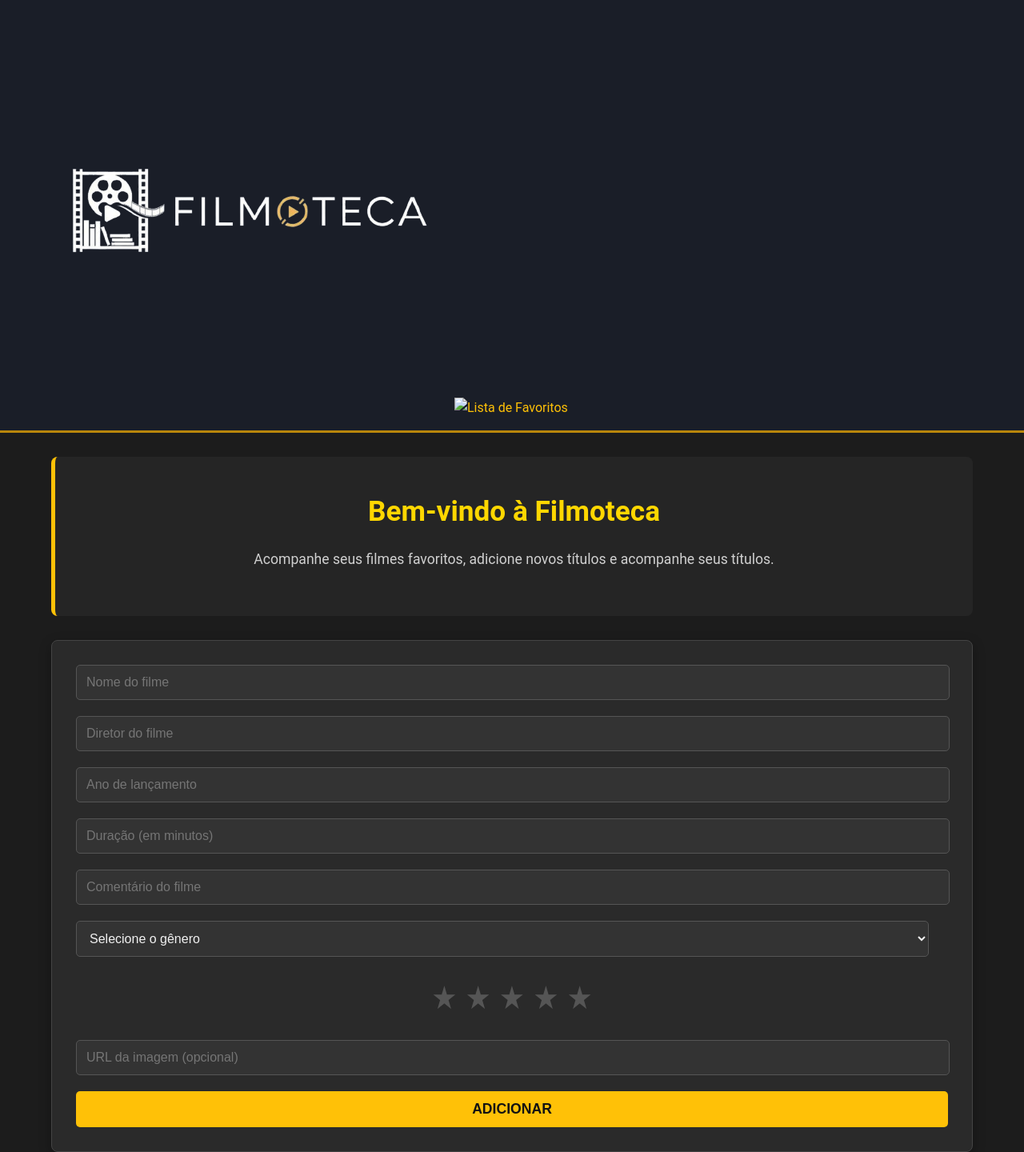
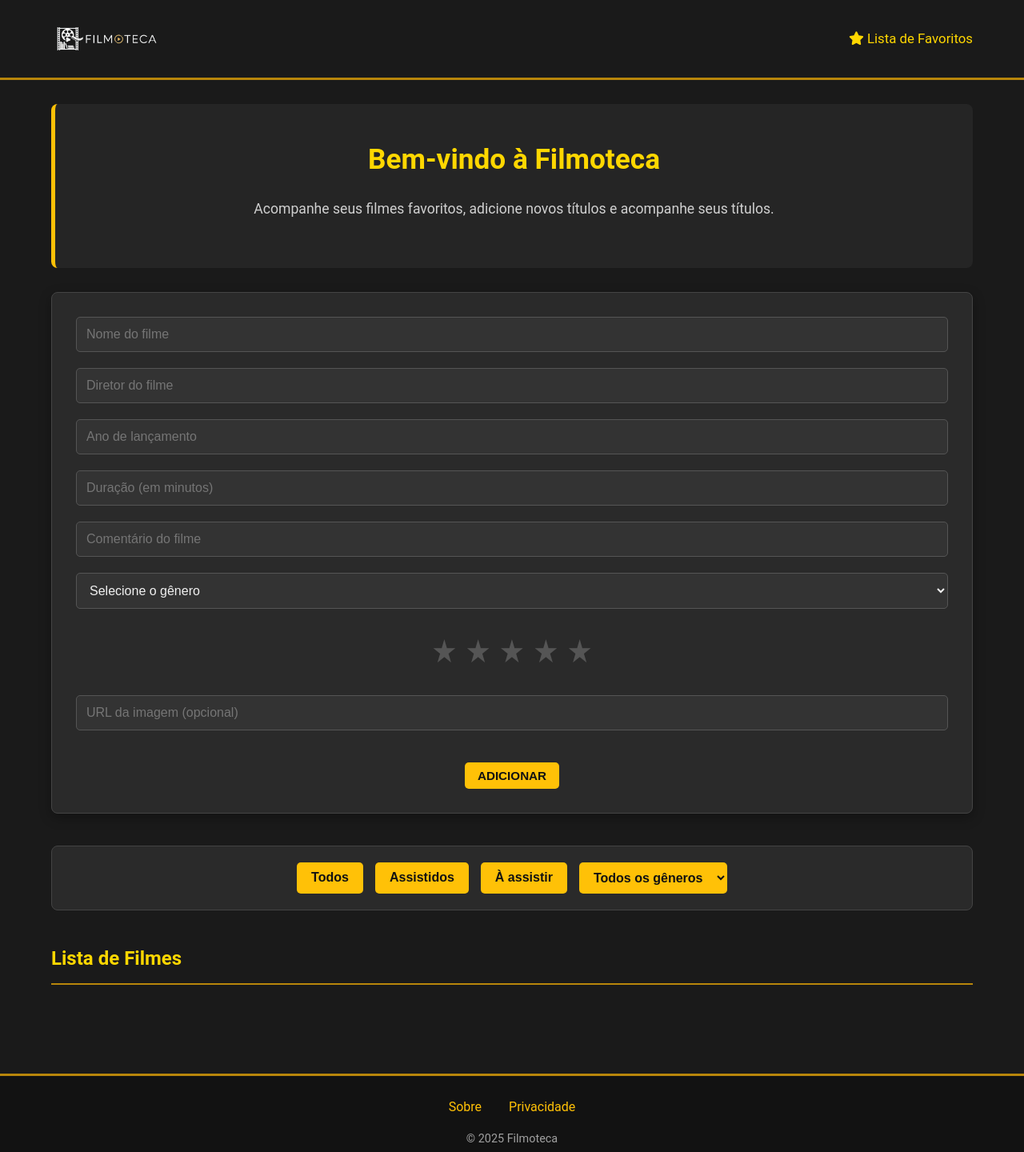
Before and after one commit to AlyssonReisDEV/Filmes_interativos, a plain HTML site: page mainpage.html in a window 1280 px wide. Shown: the top 1440 px of the page at 80% size. Drawn offline with Linux system fonts and the light colour scheme; no server answers.

Commit message:
Ajustes finos do CSS

```diff
--- a/CSS/mainpage.css
+++ b/CSS/mainpage.css
@@ -1,10 +1,13 @@
-
+/* === BASE === */
 body {
     font-family: 'Roboto', 'Segoe UI', Tahoma, Geneva, Verdana, sans-serif;
     margin: 0;
-    background-color: #1C1C1C;
-    color: #F0F0F0;
-    line-height: 1.6;
+    background-color: #1A1A1A;
+    color: #E0E0E0;
+    line-height: 1.7;
+    display: flex;
+    flex-direction: column;
+    min-height: 100vh;
 }
 
 a {
@@ -12,57 +15,52 @@ a {
     text-decoration: none;
     transition: color 0.3s ease;
 }
-
 a:hover {
     color: #FFD54F;
 }
 
-
+/* === HEADER === */
 header {
-    background-color: #191f2ea6;
-    padding: 15px 5%;
     display: flex;
     justify-content: space-between;
     align-items: center;
+    padding: 10px 5%;
     border-bottom: 3px solid #B8860B;
+    height: 100px;
+    box-sizing: border-box;
+    overflow: hidden;
 }
 
-.logo img {
-    height: 90px;
-    border-radius: 4px;
+.logo-container img {
+    height: 140px;
+    width: auto;
+    display: block;
 }
 
-header nav ul {
+.user-actions {
     list-style: none;
+    display: flex;
+    gap: 25px;
+    margin: 0;
     padding: 0;
-    margin: 0;
-    display: flex;
+}
+.user-actions li a {
+    color: #FFD700;
+    font-size: 1.05em;
+    padding-bottom: 3px;
+    transition: color 0.3s ease, border-bottom 0.3s ease;
+}
+.user-actions li a:hover {
+    color: #FFFF00;
+    border-bottom: 2px solid #FFD700;
 }
 
-header nav ul li {
-    margin-left: 30px;
-}
-
-header nav ul li a {
-    font-size: 1.1em;
-    font-weight: 500;
-    padding-bottom: 5px;
-    border-bottom: 2px solid transparent;
-    transition: border-color 0.3s ease;
-}
-
-header nav ul li a:hover,
-header nav ul li a.active {
-    color: #FFD700;
-    border-bottom-color: #FFD700;
-}
-
-
+/* === MAIN === */
 main {
     padding: 30px 5%;
 }
 
-
+/* Hero */
 main .hero {
     background-color: #252525;
     padding: 40px 30px;
@@ -71,34 +69,33 @@ main .hero {
     text-align: center;
     border-left: 5px solid #FFC107;
 }
-
 main .hero h1 {
     color: #FFD700;
-    margin-top: 0;
-    margin-bottom: 10px;
+    margin: 0 0 10px;
     font-size: 2.2em;
 }
-
 main .hero p {
     font-size: 1.1em;
     color: #D0D0D0;
 }
 
-
+/* === FORM === */
 form {
     background-color: #2A2A2A;
     padding: 30px;
     border-radius: 8px;
     box-shadow: 0 5px 15px rgba(0, 0, 0, 0.3);
+    border: 1px solid #444;
     margin-bottom: 40px;
-    border: 1px solid #444;
+    text-align: center;
 }
-
 form input[type="text"],
 form input[type="url"],
 form input[type="password"],
 form select {
-    width: calc(100% - 24px);
+    width: 100%;
+    max-width: 100%;
+    box-sizing: border-box;
     padding: 12px;
     margin-bottom: 20px;
     background-color: #333333;
@@ -109,51 +106,53 @@ form select {
     transition: border-color 0.3s ease, box-shadow 0.3s ease;
 }
 
-form input[type="text"]:focus,
-form input[type="url"]:focus,
-form input[type="password"]:focus,
+form input:focus,
 form select:focus {
     outline: none;
     border-color: #FFC107;
     box-shadow: 0 0 8px rgba(255, 193, 7, 0.5);
 }
 
-
-
-
-
 form button#add-movie-btn {
     background-color: #FFC107;
     color: #121212;
-    padding: 12px 25px;
+    padding: 8px 16px;
     border: none;
     border-radius: 5px;
-    font-size: 1.1em;
+    font-size: 0.95em;
     font-weight: bold;
     cursor: pointer;
     transition: background-color 0.3s ease, transform 0.2s ease;
-    display: block;
-    width: 100%;
+    width: auto;
+    display: inline-block;
     text-transform: uppercase;
+    margin-top: 10px;
+
 }
+
 
 form button#add-movie-btn:hover {
     background-color: #FFD54F;
     transform: translateY(-2px);
 }
 
+.botao-centralizado {
+  display: flex;
+  justify-content: center;
+  margin-top: 10px;
+}
 
+
+/* === ESTRELAS === */
 .star-rating {
     display: flex;
     flex-direction: row-reverse;
     justify-content: center;
     margin-bottom: 20px;
 }
-
 .star-rating input[type="radio"] {
     display: none;
 }
-
 .star-rating label {
     font-size: 2.5em;
     color: #555;
@@ -161,24 +160,22 @@ form button#add-movie-btn:hover {
     padding: 0 5px;
     transition: color 0.2s ease;
 }
-
-.star-rating input[type="radio"]:checked ~ label,
+.star-rating input:checked ~ label,
 .star-rating label:hover,
 .star-rating label:hover ~ label {
     color: #FFD700;
 }
 
+/* === LISTA DE FILMES === */
 .movie-list {
     margin-top: 40px;
 }
-
 .movie-list h2 {
     color: #FFD700;
     border-bottom: 2px solid #B8860B;
     padding-bottom: 10px;
     margin-bottom: 25px;
 }
-
 .movie-list ul#movies {
     list-style: none;
     padding: 0;
@@ -186,43 +183,36 @@ form button#add-movie-btn:hover {
     grid-template-columns: repeat(auto-fill, minmax(280px, 1fr));
     gap: 25px;
 }
-
 .movie-list ul#movies li {
     background-color: #2A2A2A;
     padding: 20px;
     border-radius: 8px;
     border: 1px solid #444;
     box-shadow: 0 3px 10px rgba(0, 0, 0, 0.2);
-    transition: transform 0.3s ease, box-shadow 0.3s ease;
     display: flex;
     flex-direction: column;
     text-align: center;
+    transition: transform 0.3s ease, box-shadow 0.3s ease;
 }
-
 .movie-list ul#movies li:hover {
     transform: translateY(-5px);
     box-shadow: 0 6px 15px rgba(255, 215, 0, 0.15);
 }
-
 .movie-list ul#movies li h3 {
     color: #FFC107;
-    margin-top: 15px;
-    margin-bottom: 5px;
+    margin: 15px 0 5px;
     font-size: 1.15em;
     line-height: 1.2;
 }
-
 .movie-list ul#movies li p {
     margin-bottom: 3px;
     font-size: 0.9em;
     color: #C0C0C0;
 }
-
 .movie-list ul#movies li p strong {
     color: #E0E0E0;
 }
-
-.movie-list ul#movies li .movie-image-placeholder {
+.movie-image-placeholder {
     width: 150px;
     height: 200px;
     background-color: #383838;
@@ -232,40 +222,35 @@ form button#add-movie-btn:hover {
     justify-content: center;
     color: #888;
     font-style: italic;
-    margin: 0 auto 15px auto;
+    margin: 0 auto 15px;
 }
-
-.movie-list ul#movies li img.movie-cover {
+img.movie-cover {
     width: 150px;
-    height: auto;
     max-height: 200px;
     object-fit: contain;
     display: block;
-    margin: 0 auto;
-    margin-bottom: 15px;
+    margin: 0 auto 15px;
     border-radius: 5px;
 }
 
-
 .movie-status {
-    padding: 5px 0;
     display: flex;
     justify-content: center;
     align-items: center;
     margin-top: 10px;
     gap: 8px;
+    padding: 5px 0;
 }
 .movie-item.assistido {
-    background: #89f3a1 !important; /* verde claro */
+    background: #89f3a1 !important;
     transition: background 0.3s;
     color: #121212;
 }
-
 .movie-status .status-btn:hover {
     background-color: #FFD700;
 }
 
-
+/* === MODAL === */
 .modal-overlay {
     position: fixed;
     top: 0;
@@ -286,8 +271,6 @@ form button#add-movie-btn:hover {
     border-radius: 16px;
     width: 320px;
     max-width: 90%;
-  font-family: 'Segoe UI', sans-serif;
-  position: relative;
     box-shadow: 0 0 20px rgba(255, 215, 0, 0.4);
     text-align: center;
     animation: fadeln 0.3s ease-in-out;
@@ -296,15 +279,12 @@ form button#add-movie-btn:hover {
     align-items: center;
     gap: 8px;
 }
-
 .modal img {
     width: 240px;
-  height: auto;
     border-radius: 12px;
     margin-bottom: 16px;
     box-shadow: 0 0 10px rgba(255, 215, 0, 0.3);
 }
-
 .modal-content {
     display: flex;
     flex-direction: column;
@@ -313,38 +293,31 @@ form button#add-movie-btn:hover {
     gap: 4px;
     margin-bottom: 10px;
 }
-
 .modal p {
     margin: 0;
     padding: 2px 0;
     color: #D0D0D0;
 }
-
 .modal strong {
     color: #FFD700;
     margin-right: 5px;
 }
-
 .modal .movie-title {
     font-size: 1.4em;
     color: #FFC107;
     margin-bottom: 10px;
     font-weight: bold;
 }
-
 .modal .movie-rating .star {
     color: #FFD700;
     font-size: 1.2em;
 }
-
 .modal .movie-comment {
     font-style: italic;
     margin-top: 10px;
     color: #A0A0A0;
     line-height: 1.4;
 }
-
-
 .modal .close-btn {
     position: absolute;
     top: 10px;
@@ -356,11 +329,68 @@ form button#add-movie-btn:hover {
     cursor: pointer;
     transition: color 0.2s ease;
 }
-
 .modal .close-btn:hover {
     color: #fff;
 }
 
+.filtros {
+    background-color: #2A2A2A;
+    padding: 20px;
+    margin-top: 20px;
+    border-radius: 8px;
+    border: 1px solid #444;
+    display: flex;
+    flex-wrap: wrap;
+    gap: 15px;
+    justify-content: center;
+}
+
+.filtros button,
+.filtros select {
+    background-color: #FFC107;
+    color: #121212;
+    border: none;
+    padding: 10px 18px;
+    border-radius: 5px;
+    font-weight: bold;
+    cursor: pointer;
+    transition: background-color 0.3s ease, transform 0.2s ease;
+    font-size: 1em;
+}
+
+.filtros button:hover,
+.filtros select:hover {
+    background-color: #FFD54F;
+    transform: translateY(-2px);
+}
+
+.filtros select {
+    padding: 10px 14px;
+}
+
+
+/* === FOOTER === */
+footer {
+    background-color: #121212;
+    color: #A0A0A0;
+    text-align: center;
+    padding: 25px 20px;
+    margin-top: 40px;
+    border-top: 3px solid #B8860B;
+}
+.footer-links a {
+    margin: 0 15px;
+    color: #FFC107;
+}
+.footer-links a:hover {
+    color: #FFD54F;
+}
+footer p {
+    margin-top: 15px;
+    font-size: 0.9em;
+}
+
+/* === ANIMAÇÃO === */
 @keyframes slideIn {
     from {
         opacity: 0;
@@ -372,33 +402,7 @@ form button#add-movie-btn:hover {
     }
 }
 
-
-
-footer {
-    background-color: #121212;
-    color: #A0A0A0;
-    text-align: center;
-    padding: 25px 20px;
-    margin-top: 40px;
-    border-top: 3px solid #B8860B;
-}
-
-.footer-links a {
-    margin: 0 15px;
-    color: #FFC107;
-}
-
-.footer-links a:hover {
-    color: #FFD54F;
-}
-
-footer p {
-    margin-top: 15px;
-    font-size: 0.9em;
-}
-
-
-
+/* === RESPONSIVO === */
 @media (max-width: 768px) {
     header {
         flex-direction: column;
@@ -425,26 +429,21 @@ footer p {
         grid-template-columns: 1fr;
     }
 
+    .star-rating label {
+        font-size: 2em;
+    }
+
+    .modal {
+        flex-direction: column;
+        align-items: center;
+        text-align: center;
+    }
+    .modal img {
+        width: 100px;
+    }
     .modal-content {
         width: 90%;
         margin: 20% auto;
         padding: 20px;
     }
-
-    .star-rating label {
-        font-size: 2em;
 }
-    .modal {
-    flex-direction: column;
-    align-items: center;
-    text-align: center;
-  }
-
-  .modal img {
-    width: 100px;
-  }
-
-  .modal-content {
-    align-items: center;
-  }
-}
--- a/CSS/politics.css
+++ b/CSS/politics.css
@@ -1,4 +1,3 @@
-
 body {
     font-family: 'Roboto', 'Segoe UI', Tahoma, Geneva, Verdana, sans-serif;
     margin: 0;
@@ -25,47 +24,46 @@ strong {
     font-weight: 600;
 }
 
+/* ---------------- HEADER ---------------- */
+
 header {
-    background-color: #191f2ea6;
-    padding: 15px 5%;
     display: flex;
     justify-content: space-between;
     align-items: center;
+    padding: 10px 5%;
     border-bottom: 3px solid #B8860B;
-    width: 100%;
     box-sizing: border-box;
+    height: 100px;
+    overflow: hidden;
 }
 
-.logo img {
-    height: 90px;
-    border-radius: 4px;
+.logo-container img {
+    height: 140px;
+    width: auto;
+    display: block;
 }
 
-header nav ul {
+.user-actions {
     list-style: none;
+    display: flex;
+    gap: 25px;
+    margin: 0;
     padding: 0;
-    margin: 0;
-    display: flex;
 }
 
-header nav ul li {
-    margin-left: 30px;
+.user-actions li a {
+    color: #FFD700;
+    font-size: 1.05em;
+    padding-bottom: 3px;
+    transition: color 0.3s ease, border-bottom 0.3s ease;
 }
 
-header nav ul li a {
-    font-size: 1.1em;
-    font-weight: 500;
-    padding-bottom: 5px;
-    border-bottom: 2px solid transparent;
-    transition: border-color 0.3s ease, color 0.3s ease;
+.user-actions li a:hover {
+    color: #FFFF00;
+    border-bottom: 2px solid #FFD700;
 }
 
-header nav ul li a:hover,
-header nav ul li a.active {
-    color: #FFD700;
-    border-bottom-color: #FFD700;
-}
-
+/* ---------------- CONTAINER ---------------- */
 
 .container {
     flex: 1;
@@ -105,6 +103,15 @@ header nav ul li a.active {
     color: #DCDCDC;
 }
 
+.container p:last-of-type {
+    background-color: #1E1E1E;
+    padding: 15px;
+    border-radius: 5px;
+    border-left: 3px solid #B8860B;
+}
+
+/* ---------------- LISTAS ---------------- */
+
 .container ul {
     list-style: none;
     padding-left: 20px;
@@ -130,32 +137,7 @@ header nav ul li a.active {
     font-size: 1.2em;
 }
 
-.container p > li {
-    display: block;
-    margin-left: 20px;
-    list-style-type: disc;
-    color: #DCDCDC;
-    margin-top: 10px;
-}
-.container p > li::before {
-    content: "•";
-    color: #FFD700;
-    font-weight: bold;
-    display: inline-block;
-    position: absolute;
-    left: -20px;
-    font-size: 1.2em;
-}
-
-
-
-.container p:last-of-type {
-    background-color: #1E1E1E;
-    padding: 15px;
-    border-radius: 5px;
-    border-left: 3px solid #B8860B;
-}
-
+/* ---------------- FOOTER ---------------- */
 
 footer {
     background-color: #121212;
@@ -181,6 +163,7 @@ footer p {
     font-size: 0.9em;
 }
 
+/* ---------------- MEDIA QUERIES ---------------- */
 
 @media (max-width: 960px) {
     .container {
@@ -195,11 +178,13 @@ footer p {
         flex-direction: column;
         padding: 15px 3%;
     }
+
     header nav ul {
         margin-top: 15px;
         flex-wrap: wrap;
         justify-content: center;
     }
+
     header nav ul li {
         margin: 5px 10px;
     }
@@ -207,10 +192,13 @@ footer p {
     .container h1 {
         font-size: 2em;
     }
+
     .container h2 {
         font-size: 1.5em;
     }
-    .container p, .container ul li {
+
+    .container p,
+    .container ul li {
         font-size: 0.95em;
     }
 }
--- a/CSS/register.css
+++ b/CSS/register.css
@@ -21,44 +21,40 @@ a:hover {
 }
 
 header {
-    background-color: #191f2ea6;
-    padding: 15px 5%;
     display: flex;
     justify-content: space-between;
     align-items: center;
+    padding: 10px 5%;
     border-bottom: 3px solid #B8860B;
-    width: 100%;
     box-sizing: border-box;
+    height: 100px;
+    overflow: hidden;
 }
 
-.logo img {
-    height: 90px;
-    border-radius: 4px;
+.logo-container img {
+    height: 140px;
+    width: auto;
+    display: block;
 }
 
-header nav ul {
+.user-actions {
     list-style: none;
+    display: flex;
+    gap: 25px;
+    margin: 0;
     padding: 0;
-    margin: 0;
-    display: flex;
 }
 
-header nav ul li {
-    margin-left: 30px;
+.user-actions li a {
+    color: #FFD700;
+    font-size: 1.05em;
+    padding-bottom: 3px;
+    transition: color 0.3s ease, border-bottom 0.3s ease;
 }
 
-header nav ul li a {
-    font-size: 1.1em;
-    font-weight: 500;
-    padding-bottom: 5px;
-    border-bottom: 2px solid transparent;
-    transition: border-color 0.3s ease, color 0.3s ease;
-}
-
-header nav ul li a:hover,
-header nav ul li a.active {
-    color: #FFD700;
-    border-bottom-color: #FFD700;
+.user-actions li a:hover {
+    color: #FFFF00;
+    border-bottom: 2px solid #FFD700;
 }
 
 main {
--- a/CSS/wishlist.css
+++ b/CSS/wishlist.css
@@ -1,8 +1,13 @@
+/* === BASE === */
 body {
     font-family: 'Roboto', 'Segoe UI', Tahoma, Geneva, Verdana, sans-serif;
-  background-color: #1C1C1C;
-  color: #F0F0F0;
-  line-height: 1.6;
+    margin: 0;
+    background-color: #1A1A1A;
+    color: #E0E0E0;
+    line-height: 1.7;
+    display: flex;
+    flex-direction: column;
+    min-height: 100vh;
 }
 
 a {
@@ -10,29 +15,53 @@ a {
     text-decoration: none;
     transition: color 0.3s ease;
 }
-
 a:hover {
     color: #FFD54F;
 }
 
+/* === HEADER === */
 header {
-  background-color: #191f2ea6;
-  padding: 15px 5%;
     display: flex;
     justify-content: space-between;
     align-items: center;
+    padding: 10px 5%;
     border-bottom: 3px solid #B8860B;
+    height: 100px;
+    box-sizing: border-box;
+    overflow: hidden;
 }
 
 .logo-container img {
-  height: 90px;
-  border-radius: 4px;
+    height: 140px;
+    width: auto;
+    display: block;
 }
 
+.user-actions {
+    list-style: none;
+    display: flex;
+    gap: 25px;
+    margin: 0;
+    padding: 0;
+}
+.user-actions li a {
+    color: #FFD700;
+    font-size: 1.05em;
+    padding-bottom: 3px;
+    transition: color 0.3s ease, border-bottom 0.3s ease;
+}
+.user-actions li a:hover {
+    color: #FFFF00;
+    border-bottom: 2px solid #FFD700;
+}
+
+
+/* ======== Main ======== */
 main {
   padding: 30px 5%;
 }
 
+/* Hero Section */
 .hero {
   background-color: #252525;
   padding: 40px 30px;
@@ -53,6 +82,7 @@ main {
   font-size: 1.1em;
 }
 
+/* ======== Wishlist Section ======== */
 .wishlist h2 {
   color: #FFD700;
   margin-bottom: 20px;
@@ -70,6 +100,7 @@ main {
   gap: 25px;
 }
 
+/* Movie Item */
 .movie-item {
   background-color: #2A2A2A;
   padding: 20px;
@@ -87,11 +118,11 @@ main {
 
 .movie-item img.thumb {
   width: 150px;
-  height: auto;
   max-height: 200px;
   object-fit: contain;
   margin-bottom: 15px;
   border-radius: 5px;
+  height: auto;
 }
 
 .movie-title {
@@ -119,6 +150,7 @@ main {
   transform: scale(1.03);
 }
 
+/* ======== Footer ======== */
 footer {
   background-color: #121212;
   color: #A0A0A0;
@@ -142,6 +174,7 @@ footer p {
   font-size: 0.9em;
 }
 
+/* ======== Responsive ======== */
 @media (max-width: 768px) {
   header {
     flex-direction: column;
--- a/mainpage.html
+++ b/mainpage.html
@@ -6,6 +6,8 @@
   <meta name="viewport" content="width=device-width, initial-scale=1">
   <title>Meus Filmes Favoritos</title>
   <link rel="stylesheet" href="./CSS/mainpage.css">
+  <link rel="stylesheet" href="https://cdnjs.cloudflare.com/ajax/libs/font-awesome/6.5.0/css/all.min.css">
+
 </head>
 
 <body>
@@ -15,8 +17,20 @@
       <a href="index.html">
         <img src="assets/logo_filmoteca-removebg-preview.png" alt="Filmoteca logo">
       </a>
-     <a href="wishlist.html" class="wishlist-btn"><img src="assets/" alt="Lista de Favoritos"></a>
+    </div>
+
+    <nav>
+      <ul class="user-actions">
+        <li>
+          <a href="wishlist.html">
+            <i class="fa-solid fa-star"></i> Lista de Favoritos
+          </a>
+        </li>
+      </ul>
+    </nav>
   </header>
+
+
 
   <main>
     <section class="hero">
@@ -56,7 +70,14 @@
       </div>
 
       <input type="url" id="movie-image" placeholder="URL da imagem (opcional)">
-      <button id="add-movie-btn">Adicionar</button>
+
+      <div class="botao-centralizado">
+        <button id="add-movie-btn">Adicionar</button>
+      </div>
+
+      <div id="message"></div>
+
+
     </form>
         <div class="filtros">
           <button id="filtro-todos">Todos</button>
```
Also changed, not shown: CSS/index.css (+25 -0 lines), index.html (+2 -2 lines), login.html (+6 -4 lines), politics.html (+6 -4 lines), register.html (+6 -4 lines), wishlist.html (+14 -1 lines), about.html (line endings or trailing spaces). Lines whose indentation alone changed are shown as unchanged.
